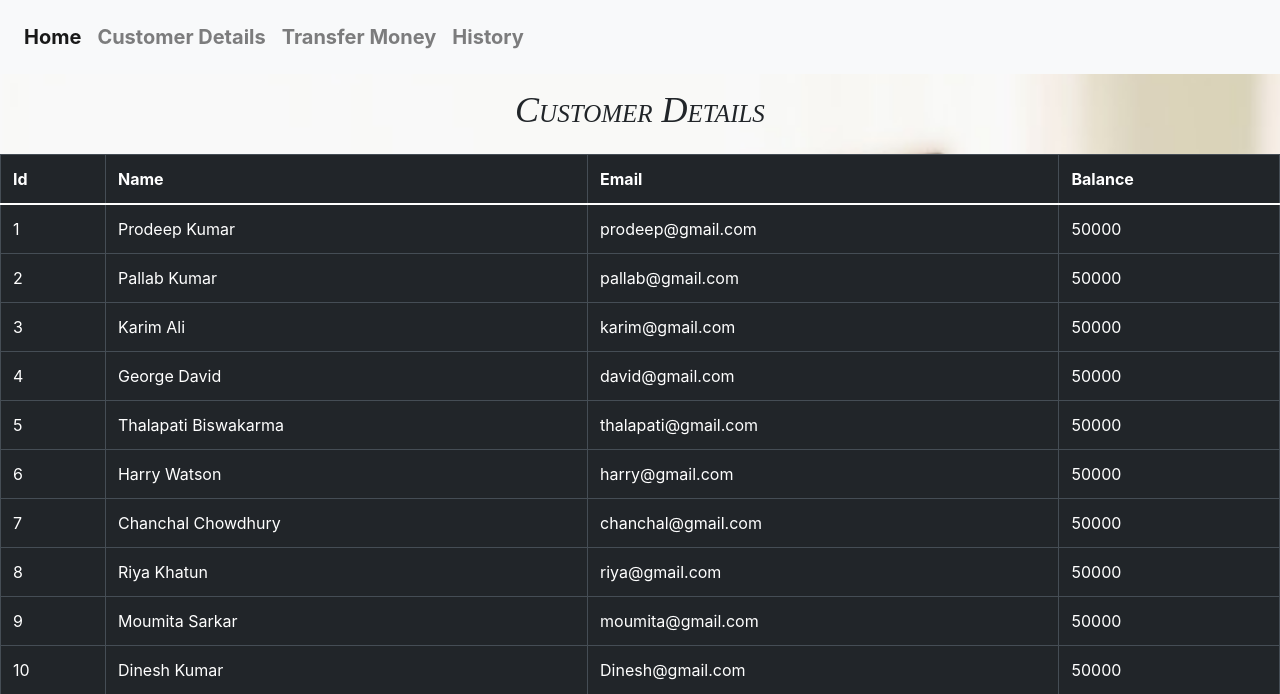
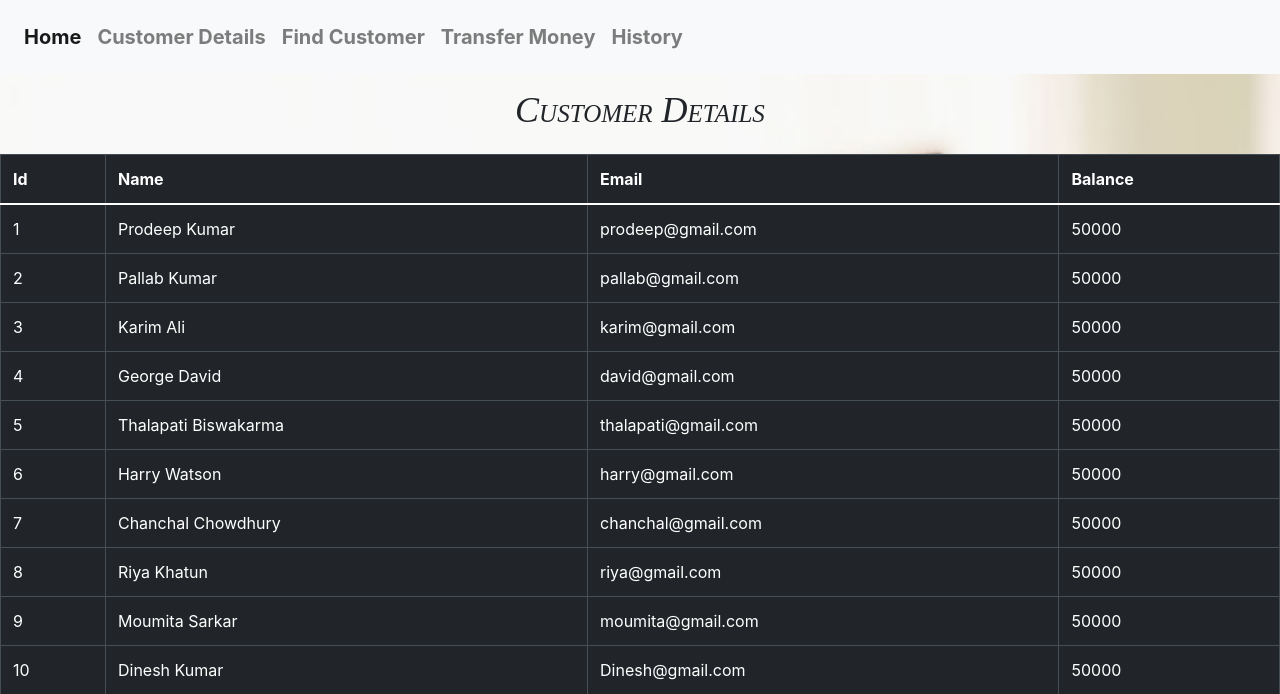
Before and after one commit to ProdeepKumar/Basic_Banking_System, a PHP site: page /customer.php in a window 1280 px wide. Shown: the top 694 px of the page. Run offline with PHP 8.4, Linux system fonts and the light colour scheme; data comes from the database, SQL or seed files in the repository; some libraries are stand-ins or nearby versions; some web fonts are replaced.

Commit message:
Update customer.php

```diff
--- a/customer.php
+++ b/customer.php
@@ -29,6 +29,9 @@
       </li>
       <li class="nav-item">
         <a class="nav-link" href="customer.php"><b>Customer Details</b></a>
+      </li>
+      <li class="nav-item">
+        <a class="nav-link" href="customerinfo.php"><b>Find Customer</b></a>
       </li>
       <li class="nav-item">
         <a class="nav-link" href="transfer.php"><b>Transfer Money</b></a>
```
